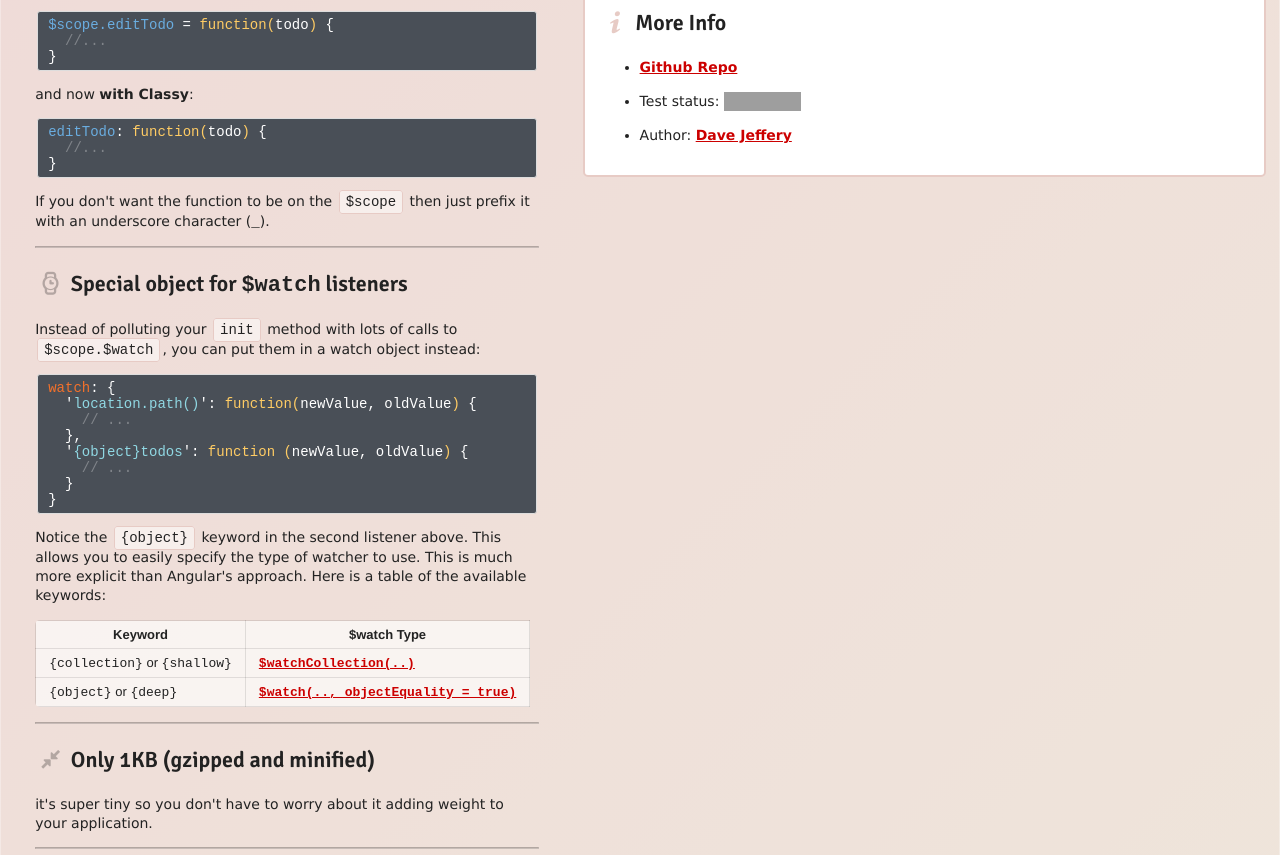
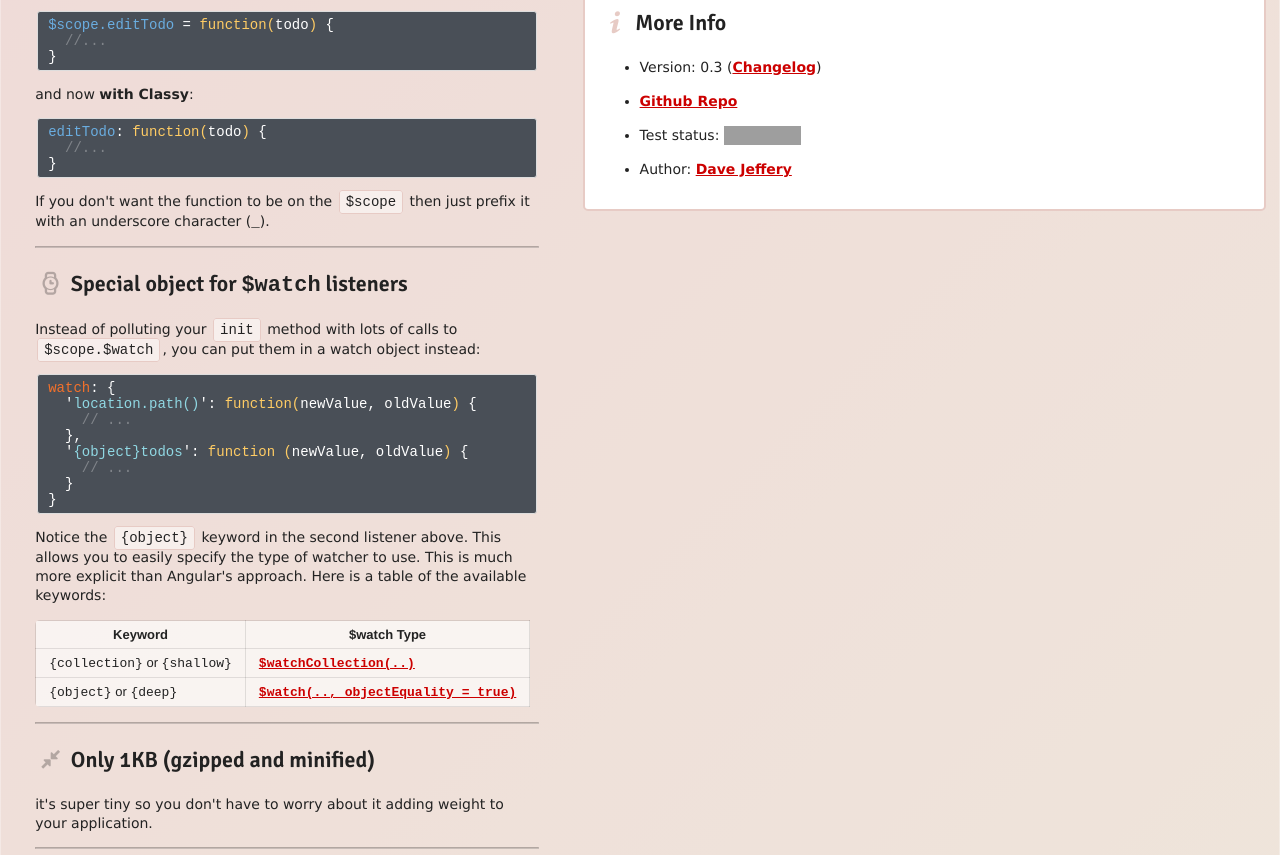
Before and after one commit to davej/angular-classy, a website: page index.html in a window 1280 px wide. Shown: the part 1263-2118 px from the top of the page. Drawn offline with Linux system fonts and the light colour scheme; grey boxes are pictures that could not be loaded.

Commit message:
Add version info

```diff
--- a/index.html
+++ b/index.html
@@ -353,6 +353,7 @@ app.<span class="class">classyController</span>({
            <section class="more-info">
                 <h3><i class="icon-info"></i> More Info</h3>
                 <ul>
+                  <li>Version: 0.3 (<a href="https://github.com/davej/angular-classy/blob/master/CHANGELOG.md">Changelog</a>)</li>
                     <li><a href="https://github.com/davej/angular-classy">Github Repo</a></li>
                     <li>Test status:
                         <a href="https://travis-ci.org/davej/angular-classy">
```
